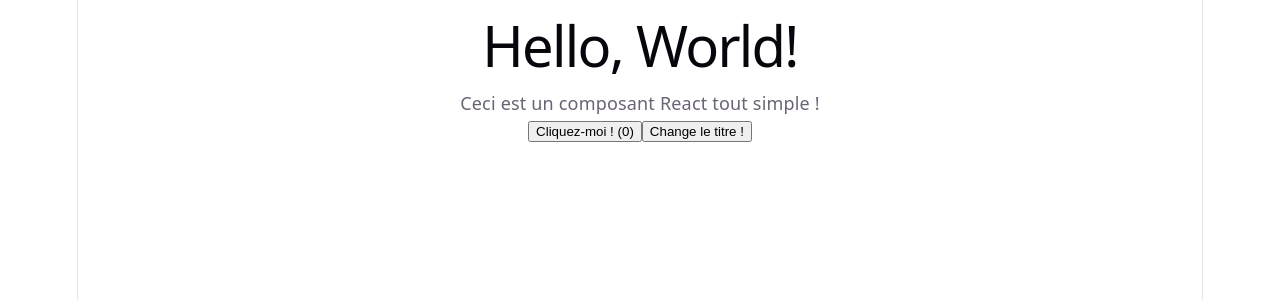
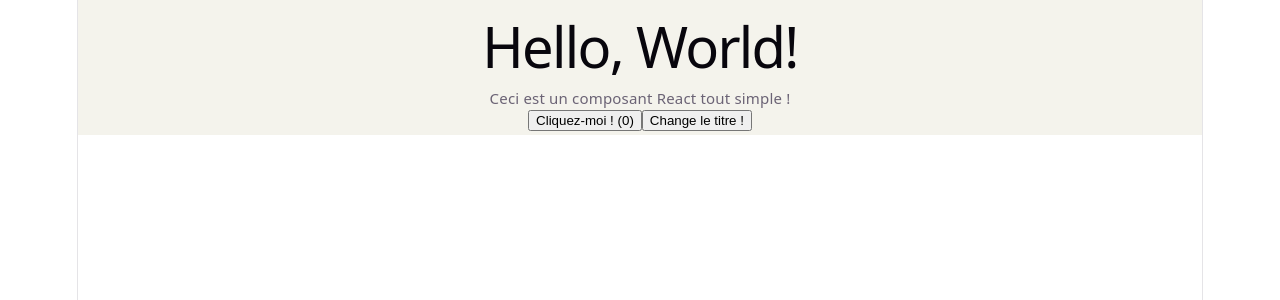
Before and after one commit to flo7716/techno_web_ece, a React (Vite) app in the folder my-app/: page / in a window 1280 px wide. Shown: the top 300 px of the page. Built offline with nearby package versions, Linux system fonts and the light colour scheme.

Commit message:
ajout class pour modif css

```diff
--- a/my-app/src/components/button.jsx
+++ b/my-app/src/components/button.jsx
@@ -4,7 +4,7 @@ const Title = () => {
 const [count, setCount] = useState(0);
 const [titre, setTitre] = useState("Hello, World!");
     return (
-        <div>
+        <div className="george">
         <h1>{titre}</h1>
         <p> Ceci est un composant React tout simple ! </p>
         <button onClick={() => setCount(count + 1)}>
--- a/my-app/src/index.css
+++ b/my-app/src/index.css
@@ -109,3 +109,10 @@ code {
   padding: 4px 8px;
   background: var(--code-bg);
 }
+
+.george {
+  font-size: 15px;
+  line-height: 135%;
+  padding: 4px 8px;
+  background: var(--code-bg);
+}
```
